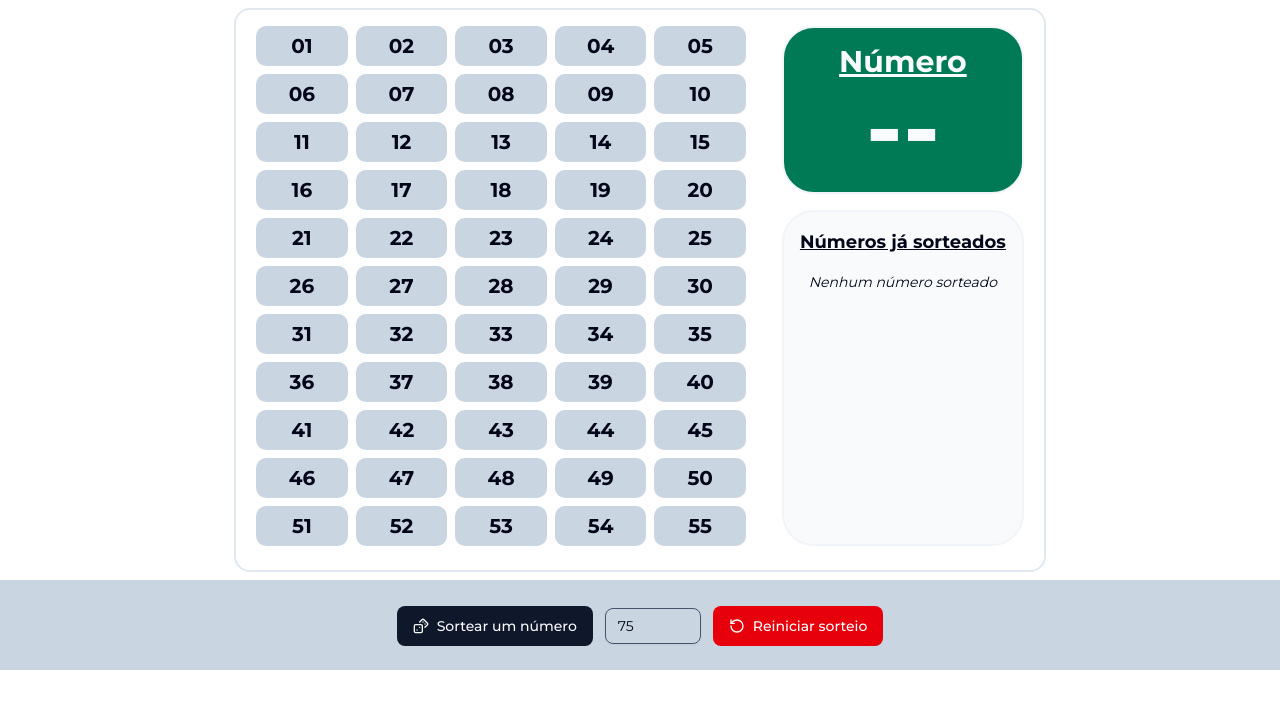
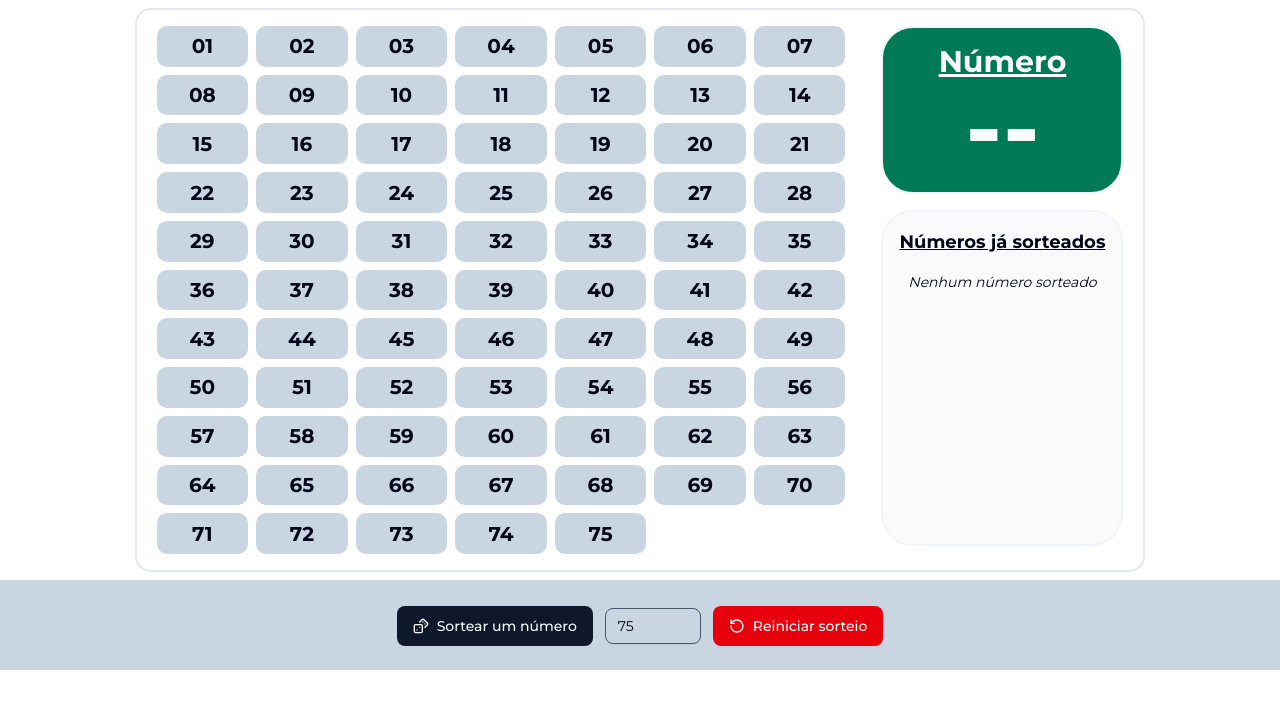
Before and after one commit to danielmnetto/sorteia-bingo, a Next.js app: page / in a window 1280 px wide. Shown: the top 708 px of the page. Built offline with nearby package versions, Linux system fonts and the light colour scheme.

Commit message:
alterar para 7 colunas na lista numeros

```diff
--- a/app/page.tsx
+++ b/app/page.tsx
@@ -65,7 +65,7 @@ export default function Home() {
   return (
     <main className="relative flex flex-col">
       <div className="flex justify-center gap-6 mx-auto my-2 px-5 py-4 border-2 border-slate-200 rounded-2xl">
-        <div className="grid grid-cols-3 md:grid-cols-5 gap-1 md:gap-2 h-132 overflow-auto pr-3">
+        <div className="grid grid-cols-3 md:grid-cols-7 gap-1 md:gap-2 h-132 overflow-auto pr-3">
           {Array.from({ length: qtdeNumeros }).map((numero, index) => {
             const numeroJaSorteado = numerosSorteados.some(
               (numero) => numero === index + 1
```
